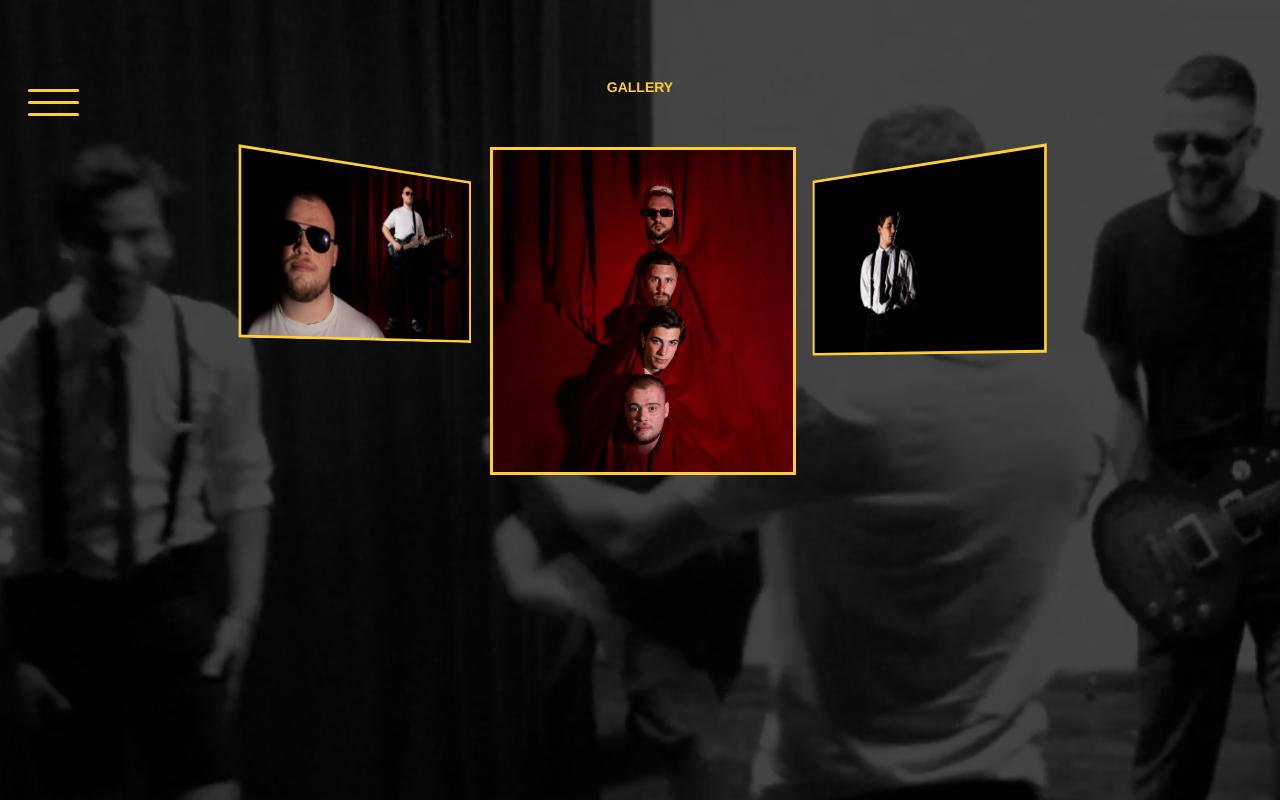
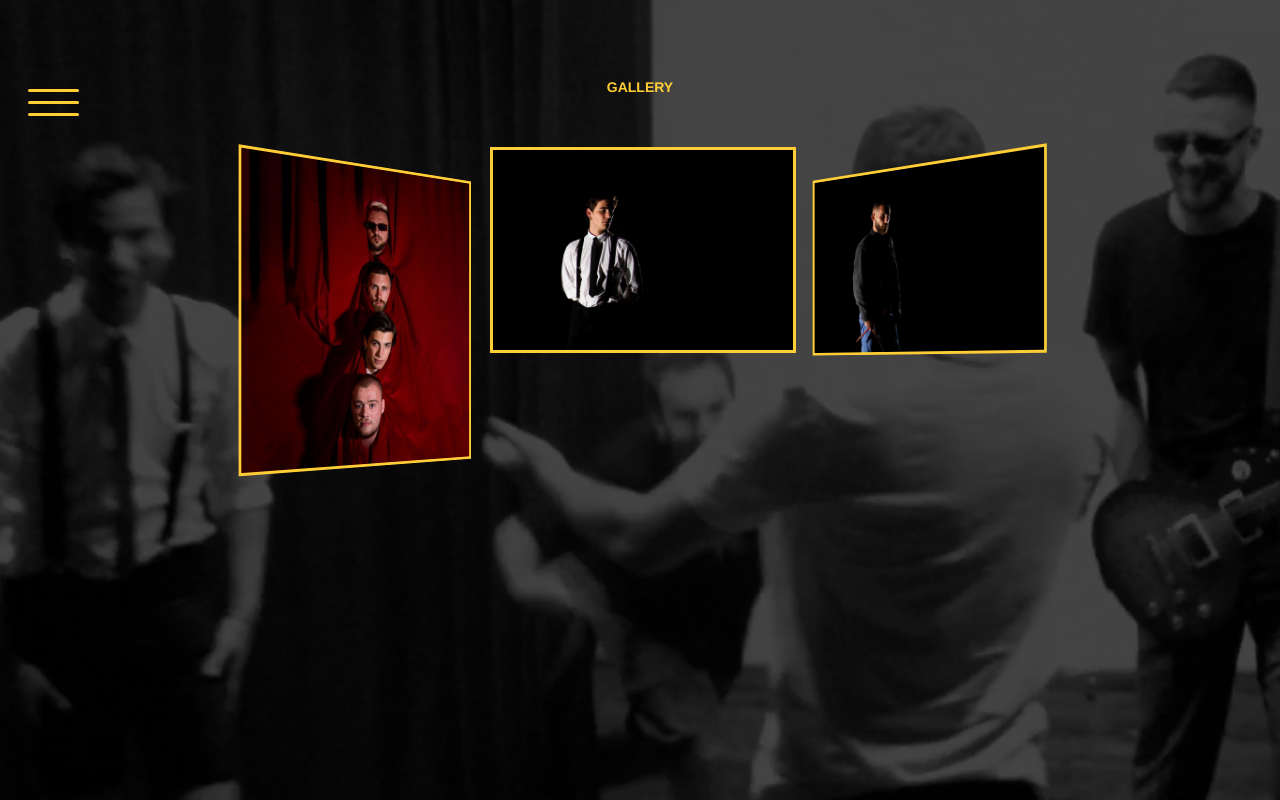
Before and after one commit to Nenyy-mon/bluzhalter, a React (Vite) app: page /bluzhalter/gallery in a window 1280 px wide. Built offline with nearby package versions, Linux system fonts and the light colour scheme.

Commit message:
update router x3

```diff
--- a/src/Gallery/MiddleGallery.jsx
+++ b/src/Gallery/MiddleGallery.jsx
@@ -21,10 +21,10 @@ function MiddleGallery() {
         centeredSlides={true}
         slidesPerView={'auto'}
         loop={true}
-        // autoplay={{
-        //     delay: 3500,
-        //   disableOnInteraction: false,
-        // }}
+        autoplay={{
+            delay: 3500,
+          disableOnInteraction: false,
+        }}
         coverflowEffect={{
           rotate: 50,
           stretch: 0,
```
